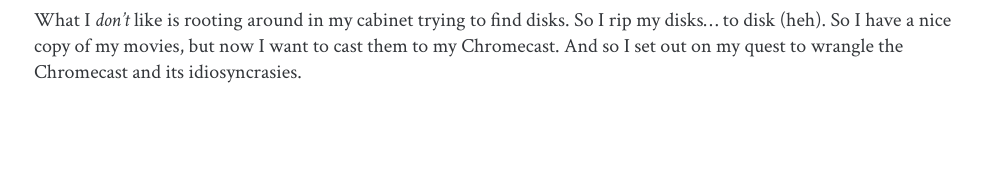
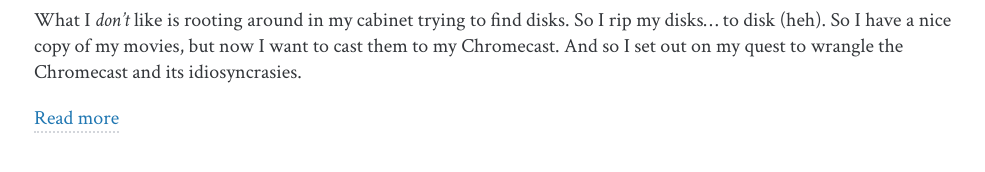
Before and after one commit to bridadan/bridadan.github.io, a Jekyll site: the page built from blog/index.html, in a window 1280 px wide. Shown: the part 364-536 px from the top of the page, without its empty margins (146-1131 px from the left). Built offline with Jekyll 4.4.1, drawn with Linux system fonts in a browser that asks for light colours; the list of posts is cut into pages by our own code.

Commit message:
Add read more link to truncated blog listing

```diff
--- a/_layouts/blog.html
+++ b/_layouts/blog.html
@@ -17,6 +17,8 @@
 		{% assign break = post.content | split:'<!--break-->' %}
 		{{ truncatedContent | append: break.first }}
 
+        <a href="{{ post.url | prepend: site.baseurl }}">Read more</a>
+
     </div>
     {% endfor %}
 </div>
```
